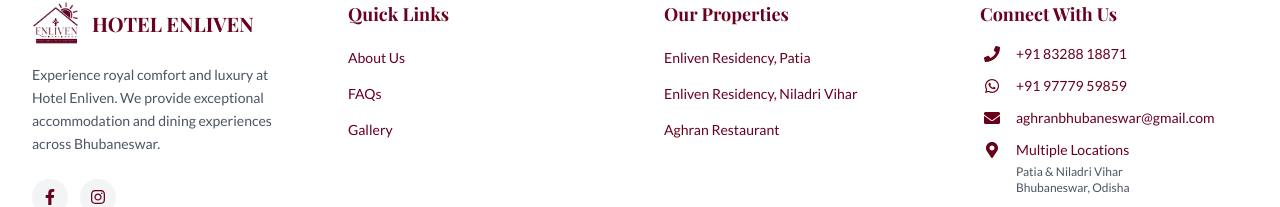
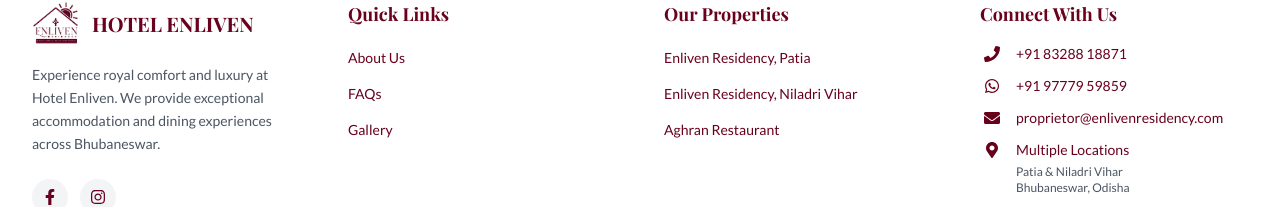
Before and after one commit to enlivenresidency/Enliven-residency, a React (Vite) app in the folder frontend/: page / in a window 1280 px wide. Shown: the part 2564-2771 px from the top of the page. Built offline with nearby package versions, Linux system fonts and the light colour scheme.

Commit message:
new mail added

```diff
--- a/frontend/src/components/Footer.jsx
+++ b/frontend/src/components/Footer.jsx
@@ -164,10 +164,10 @@
                     <FaEnvelope className="w-4 h-4 text-secondary" />
                   </div>
                   <a
-                    href="mailto:aghranbhubaneswar@gmail.com"
+                    href="mailto:proprietor@enlivenresidency.com"
                     className="text-primary hover:text-secondary transition-colors duration-300 font-content text-sm"
                   >
-                    aghranbhubaneswar@gmail.com
+                    proprietor@enlivenresidency.com
                   </a>
                 </div>
 
--- a/frontend/src/components/Navbar.jsx
+++ b/frontend/src/components/Navbar.jsx
@@ -172,12 +172,12 @@
               </a>
               {/* Email */}
               <a
-                href="mailto:aghranbhubaneswar@gmail.com"
+                href="mailto:proprietor@enlivenresidency.com"
                 className="flex items-center text-primary hover:text-secondary transition-colors duration-300"
               >
                 <FaEnvelope className="w-5 h-5 mr-1" />
                 <span className="text-sm font-medium font-content">
-                  aghranbhubaneswar@gmail.com
+                  proprietor@enlivenresidency.com
                 </span>
               </a>
             </div>
```
